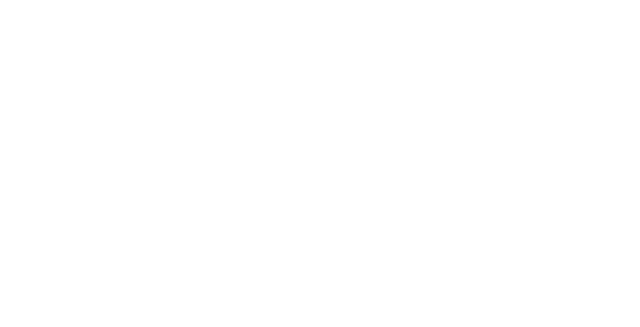
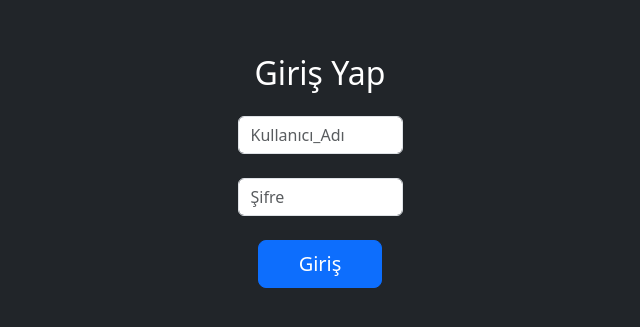
Before and after one commit to TumayAltintas/Vuejs-Movie-app, a Vue app: page /Login-Register in a window 1280 px wide. Before the commit this address had no page. Shown: the part 217-544 px from the top of the page, without its empty margins (320-960 px from the left). Built offline with nearby package versions, Linux system fonts and the light colour scheme; what secure-ls would draw is missing.

Commit message:
sayfalarda düzenleme

```diff
--- a/src/components/HeaderAndOthers/Header.vue
+++ b/src/components/HeaderAndOthers/Header.vue
@@ -85,9 +85,11 @@
   position: relative;
 }
 .TopA{
+  color: white;
   white-space: nowrap;
   cursor: pointer;
   outline: 0;
+  text-decoration: none;
 }
 
 </style>
--- /dev/null
+++ b/src/components/Login-Register/Login.vue
@@ -0,0 +1,59 @@
+<template>
+  <section class="vh-100 bg-dark">
+    <div class="container h-100">
+      <div class="row d-flex justify-content-center align-items-center h-100">
+        <div class=" w-25" style="border-radius: 15px;">
+          <div class="card-body p-5">
+            <h2 style="color: white" class=" text-center mb-4">Giriş Yap</h2>
+            <form>
+              <input v-model="userData.username" type="email" id="form3Example3" class="form-control mb-4"
+                     placeholder="Kullanıcı_Adı"/>
+
+              <input v-model="userData.password" type="password" id="form3Example4" class="form-control mb-3"
+                     placeholder="Şifre"/>
+              <div class="m-4" style="justify-content: center;display: flex">
+                <button @click="onsubmit()" type="button" class="btn btn-primary btn-lg"
+                        style="  padding-left: 2.5rem; padding-right: 2.5rem;">Giriş
+                </button>
+              </div>
+            </form>
+          </div>
+        </div>
+      </div>
+    </div>
+  </section>
+</template>
+
+<script>
+export default {
+
+  data() {
+    return {
+      userData: {
+        username: null,
+        password: null,
+      }
+    }
+  },
+  methods: {
+    onsubmit() {
+      this.$appAxios.get(`user?username=${this.userData.username}&password=${this.userData.password}`).then(login_response => {
+        if (login_response.data.length > 0) {
+          this.$router.push({path: '/'});
+          this.$store.commit('setUser', login_response.data);
+        } else {
+          alert("Kullanıcı adı veya şifre hatalı");
+        }
+      });
+    }
+
+  }
+
+}
+
+
+</script>
+
+<style scoped>
+
+</style>
--- a/src/components/MainPageTrending/TrendingDay.vue
+++ b/src/components/MainPageTrending/TrendingDay.vue
@@ -1,25 +1,26 @@
 <template>
   <div class="row mb-5">
     <div ref="carousel" style="overflow-y: hidden; white-space: nowrap;" id="carousel-wrapper">
-      <div v-for="(week,index) in slides" :key="index" style="padding: 0;margin-right: 15px;width: 165px;height: 250px">
+      <div v-for="(week,index) in slides" :key="index" style="padding: 0;margin-right: 25px;width: 165px;height: 250px">
         <div class="average">
           <span style="color:#000;">
             {{ week.vote_average }}
           </span>
         </div>
-        <router-link to="">
-          <img class="opacity-100 shadow-lg rounded rounded-150" :src="IMG_URL + week.poster_path">
-        </router-link>
+        <img class="opacity-100 shadow-lg rounded rounded-150" :src="IMG_URL + week.poster_path">
         <div v-if="week.media_type='movie'" class="title">
-          <h6>{{ week.title }}</h6>
+          <router-link v-if="week.media_type='tv'" :to="'/Movie/' + week.id">
+            <h6>{{ week.title }}</h6>
+          </router-link>
         </div>
         <div v-if="week.media_type='tv'" class="title2">
-          <h6>{{ week.name }}</h6>
+          <router-link :to="'/Tv/'+ week.id">
+            <h6>{{ week.name }}</h6>
+          </router-link>
         </div>
       </div>
     </div>
   </div>
-
 </template>
 
 <script>
@@ -76,6 +77,7 @@
   display: flex;
   align-content: flex-start;
   flex-wrap: wrap;
+  text-decoration: none;
 }
 
 div.title2 {
--- a/src/components/MainPageTrending/TrendingWeek.vue
+++ b/src/components/MainPageTrending/TrendingWeek.vue
@@ -1,7 +1,7 @@
 <template>
   <div class="row mb-5">
     <div ref="carousel" style="overflow-y: hidden; white-space: nowrap;" id="carousel-wrapper">
-      <div v-for="(week,index) in slides" :key="index" style="padding: 0;margin-right: 15px;width: 165px;height: 250px">
+      <div v-for="(week,index) in slides" :key="index" style="padding: 0;margin-right: 25px;width: 165px;height: 250px">
         <div class="average">
           <span style="color:#000;">
             {{ week.vote_average }}
@@ -11,10 +11,14 @@
           <img class="opacity-100 shadow-lg rounded rounded-150" :src="IMG_URL + week.poster_path">
         </router-link>
         <div v-if="week.media_type='movie'" class="title">
-          <h6>{{ week.title }}</h6>
+          <router-link v-if="week.media_type='tv'" :to="'/Movie/' + week.id">
+            <h6>{{ week.title }}</h6>
+          </router-link>
         </div>
         <div v-if="week.media_type='tv'" class="title2">
-          <h6>{{ week.name }}</h6>
+          <router-link :to="'/Tv/'+ week.id">
+            <h6>{{ week.name }}</h6>
+          </router-link>
         </div>
       </div>
     </div>
@@ -83,7 +87,10 @@
   display: flex;
   align-content: flex-start;
   flex-wrap: wrap;
+  text-decoration: none;
+
 }
+
 div.title2 {
   width: 100%;
   position: relative;
--- a/src/components/MoviePages/MovieMainPage.vue
+++ b/src/components/MoviePages/MovieMainPage.vue
@@ -2,7 +2,7 @@
   <div class="row">
     <div ref="carousel" style="overflow-y: hidden; white-space: nowrap;" id="carousel-wrapper">
       <div v-for="(Movie,index) in slides" :key="index"
-           style="padding: 0;margin-right: 15px;width: 165px;height: 350px">
+           style="padding: 0;margin-right: 25px;width: 165px;height: 250px">
         <div class="average">
           <span style="color:#000;">
             {{ Movie.vote_average }}
@@ -82,7 +82,7 @@
   display: flex;
   position: relative;
   transition: transform 0.5s;
-  height: 320px;
+  height: 350px;
 }
 
 div.average {
--- a/src/components/TvPages/TvMainPage.vue
+++ b/src/components/TvPages/TvMainPage.vue
@@ -2,7 +2,7 @@
   <div>
     <div class="row">
       <div style="overflow-y: hidden; white-space: nowrap;" id="carousel-wrapper">
-        <div v-for="(Tv,index) in slides" :key="index" style="padding: 0;margin-right: 15px;width: 165px;height: 350px">
+        <div v-for="(Tv,index) in slides" :key="index" style="padding: 0;margin-right: 25px;width: 165px;height: 350px">
           <div class="average">
           <span style="color:#000;">
             {{ Tv.vote_average }}
@@ -66,7 +66,7 @@
   display: flex;
   position: relative;
   transition: transform 0.5s;
-  height: 320px;
+  height: 350px;
 }
 
 div.title {
@@ -85,7 +85,6 @@
 }
 
 
-
 p {
   color: red;
 }
--- a/src/router/router.js
+++ b/src/router/router.js
@@ -27,6 +27,8 @@
 
 		{path: '/test', name: 'test', component: () => import('../components/MoviePages/test.vue')},
 
+		{path: '/Login-Register', name: 'Login-Register', component: () => import('../views/Login-Register/Login-Register.vue')},
+
 
 
 
@@ -35,17 +37,17 @@
 
 export default router;
 
-// router.beforeEach((to, _, next) => {
-// 	const authRequiredRoutes = [""];
-// 	const authNotRequiredRoutes = [];
-// 	const _isAuthenticated = store.getters._isAuthenticated;
-//
-// 	if (authNotRequiredRoutes.indexOf(to.name) > -1 && _isAuthenticated) next(false);
-//
-// 	if (authRequiredRoutes.indexOf(to.name) > -1) {
-// 		if (_isAuthenticated) next();
-// 		else next({path: "/"});
-// 	} else {
-// 		next();
-// 	}
-// });
+router.beforeEach((to, _, next) => {
+	const authRequiredRoutes = [""];
+	const authNotRequiredRoutes = [];
+	const _isAuthenticated = store.getters._isAuthenticated;
+
+	if (authNotRequiredRoutes.indexOf(to.name) > -1 && _isAuthenticated) next(false);
+
+	if (authRequiredRoutes.indexOf(to.name) > -1) {
+		if (_isAuthenticated) next();
+		else next({path: "/"});
+	} else {
+		next();
+	}
+});
--- /dev/null
+++ b/src/views/Login-Register/Login-Register.vue
@@ -0,0 +1,17 @@
+<template>
+<Login/>
+</template>
+
+<script>
+import Login from "../../components/Login-Register/Login.vue";
+export default {
+  name: "Login-Register",
+  components: {
+    Login
+  }
+}
+</script>
+
+<style scoped>
+
+</style>
```
Also changed, not shown: db.json (+3 -4 lines), src/components/Login-Register/Register.vue (added, +13 -0 lines).
